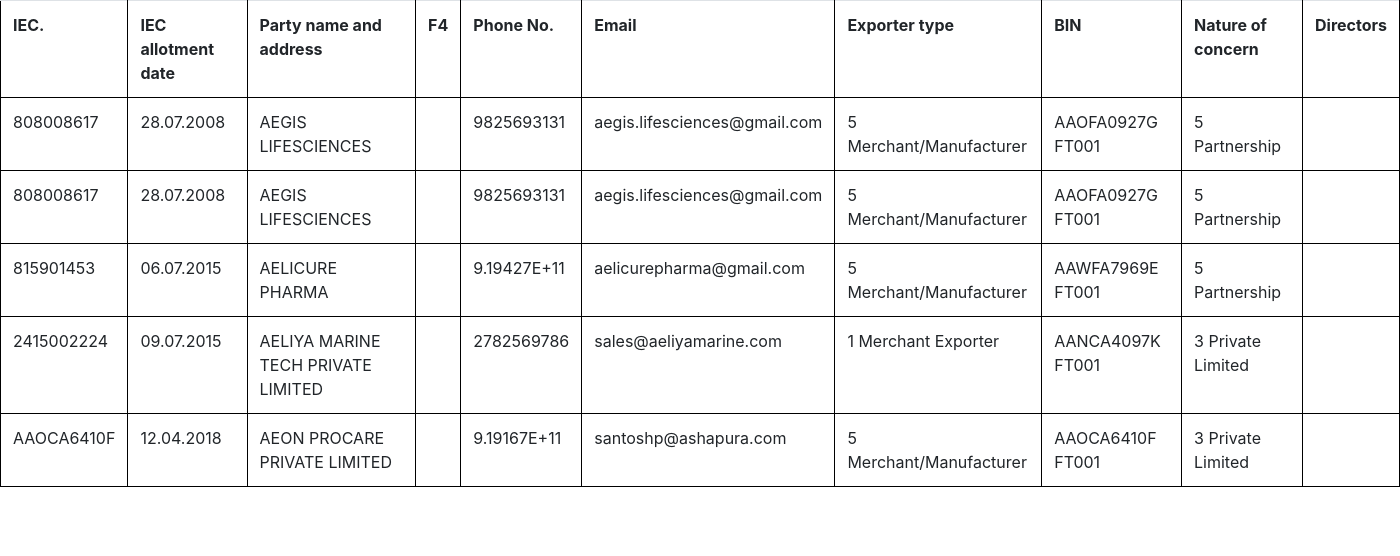
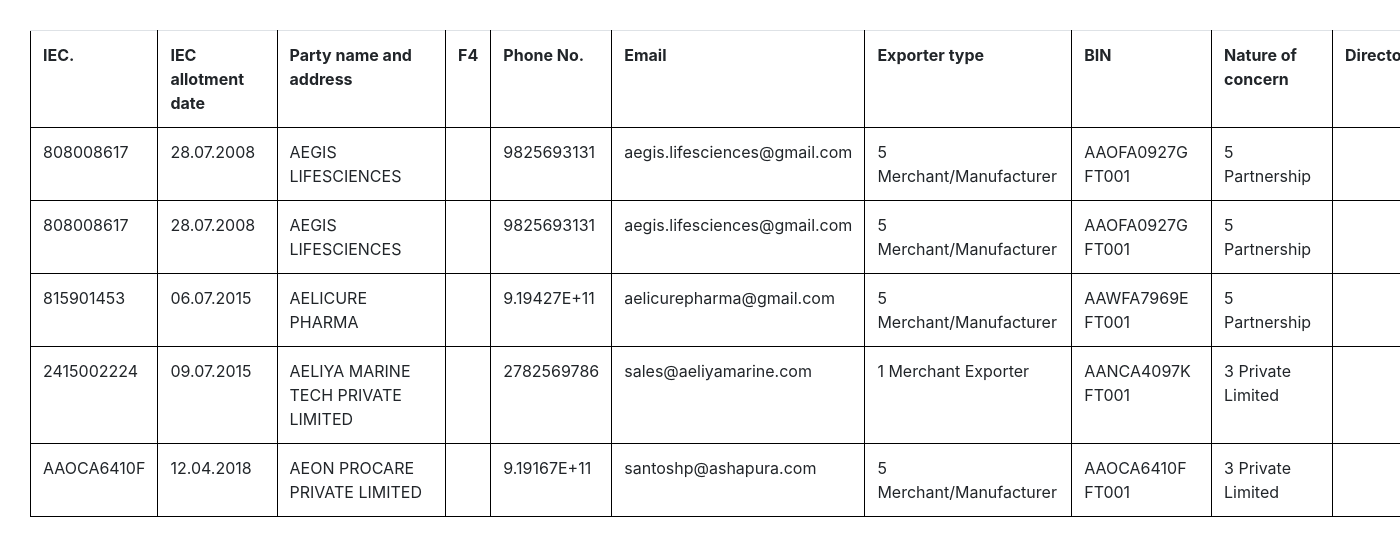
Before and after one commit to kaybhutani/cleandata, a Flask app: page / in a window 1400 px wide; the page is wider, and only the part inside the window is pictured. Shown: the top 556 px of that part. Run offline with Flask 2, Linux system fonts and the light colour scheme; some libraries are stand-ins or nearby versions.

Commit message:
updated index

```diff
--- a/templates/index.html
+++ b/templates/index.html
@@ -17,7 +17,7 @@ th, td {
 </style>
 </head>
 <body>
-<table class="table" style="width:100%">
+<table class="table" style="width:100%; padding: 30px 30px; margin: 30px 30px;">
 
   <tr>
     <th scope="col">IEC.</th>
```
